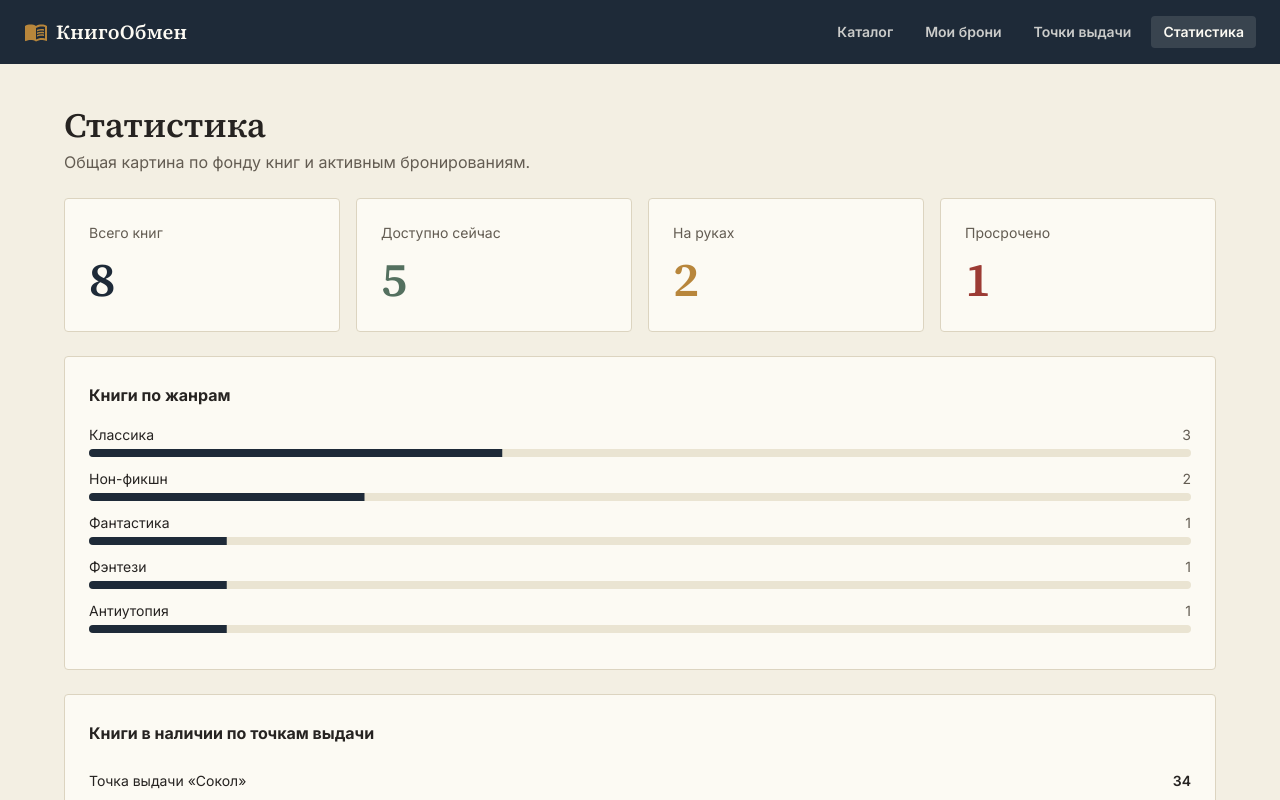
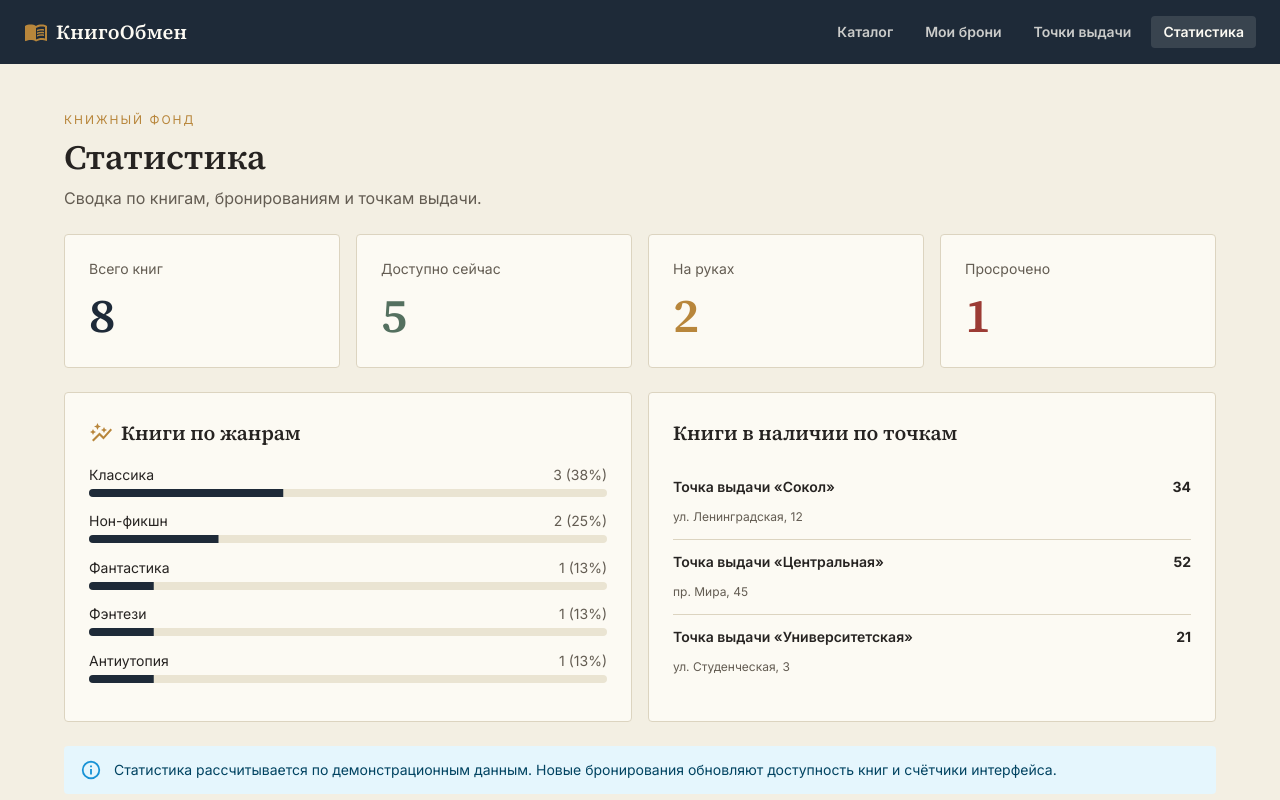
Before and after one commit to Prapor500/book-exchange, a React (Vite) app: page /stats in a window 1280 px wide. Shown: the top 800 px of the page. Built offline with nearby package versions, Linux system fonts and the light colour scheme.

Commit message:
feat(lab3): connect statistics to booking state

```diff
--- a/src/pages/StatsPage.tsx
+++ b/src/pages/StatsPage.tsx
@@ -1,85 +1,63 @@
-import { Box, Typography, Grid, Card, LinearProgress } from "@mui/material";
+import { Box, Typography, Grid, Card, LinearProgress, Alert } from "@mui/material";
+import AutoGraphIcon from "@mui/icons-material/AutoGraph";
 import StatCard from "../components/StatCard";
-import { books, bookings, locations } from "../data/mockData";
+import { books, locations } from "../data/mockData";
 import { palette } from "../theme";
+import { useBookingState } from "../features/booking/model/bookingStore";
 
 export default function StatsPage() {
+  const { bookings, reservedBookIds } = useBookingState();
   const total = books.length;
-  const available = books.filter((b) => b.status === "available").length;
-  const loaned = books.filter((b) => b.status === "loaned").length;
-  const overdue = bookings.filter((b) => b.status === "overdue").length;
-
-  const genreCounts = books.reduce<Record<string, number>>((acc, b) => {
-    acc[b.genre] = (acc[b.genre] ?? 0) + 1;
+  const available = books.filter((book) => book.status === "available" && !reservedBookIds.includes(book.id)).length;
+  const loaned = books.filter((book) => book.status === "loaned").length;
+  const overdue = bookings.filter((booking) => booking.status === "overdue").length;
+  const genreCounts = books.reduce<Record<string, number>>((acc, book) => {
+    acc[book.genre] = (acc[book.genre] ?? 0) + 1;
     return acc;
   }, {});
 
   return (
     <Box>
-      <Typography variant="h4" sx={{ mb: 0.5 }}>
-        Статистика
-      </Typography>
-      <Typography color="text.secondary" sx={{ mb: 3 }}>
-        Общая картина по фонду книг и активным бронированиям.
-      </Typography>
-
+      <Typography variant="overline" color="secondary.main" sx={{ letterSpacing: 2 }}>КНИЖНЫЙ ФОНД</Typography>
+      <Typography variant="h4" sx={{ mb: 1 }}>Статистика</Typography>
+      <Typography color="text.secondary" sx={{ mb: 3 }}>Сводка по книгам, бронированиям и точкам выдачи.</Typography>
       <Grid container spacing={2} sx={{ mb: 3 }}>
-        <Grid item xs={6} md={3}>
-          <StatCard label="Всего книг" value={total} />
+        <Grid item xs={6} md={3}><StatCard label="Всего книг" value={total} /></Grid>
+        <Grid item xs={6} md={3}><StatCard label="Доступно сейчас" value={available} accent={palette.sage} /></Grid>
+        <Grid item xs={6} md={3}><StatCard label="На руках" value={loaned} accent={palette.gold} /></Grid>
+        <Grid item xs={6} md={3}><StatCard label="Просрочено" value={overdue} accent={palette.brick} /></Grid>
       </Grid>
-        <Grid item xs={6} md={3}>
-          <StatCard label="Доступно сейчас" value={available} accent={palette.sage} />
-        </Grid>
-        <Grid item xs={6} md={3}>
-          <StatCard label="На руках" value={loaned} accent={palette.gold} />
-        </Grid>
-        <Grid item xs={6} md={3}>
-          <StatCard label="Просрочено" value={overdue} accent={palette.brick} />
-        </Grid>
-      </Grid>
-
-      <Card sx={{ p: 3, mb: 3 }}>
-        <Typography variant="subtitle1" sx={{ fontWeight: 700, mb: 2 }}>
-          Книги по жанрам
-        </Typography>
+      <Grid container spacing={2}>
+        <Grid item xs={12} md={6}>
+          <Card sx={{ p: { xs: 2, sm: 3 }, height: "100%" }}>
+            <Box sx={{ display: "flex", gap: 1, alignItems: "center", mb: 2 }}><AutoGraphIcon color="secondary" /><Typography variant="h6">Книги по жанрам</Typography></Box>
             {Object.entries(genreCounts).map(([genre, count]) => (
-          <Box key={genre} sx={{ mb: 1.5 }}>
+              <Box key={genre} sx={{ mb: 1.8 }}>
                 <Box sx={{ display: "flex", justifyContent: "space-between", mb: 0.5 }}>
                   <Typography variant="body2">{genre}</Typography>
-              <Typography variant="body2" color="text.secondary">
-                {count}
-              </Typography>
+                  <Typography variant="body2" color="text.secondary">{count} ({Math.round(count / total * 100)}%)</Typography>
                 </Box>
-            <LinearProgress
-              variant="determinate"
-              value={(count / total) * 100}
-              sx={{
-                height: 8,
-                borderRadius: 4,
-                bgcolor: "#EAE4D2",
-                "& .MuiLinearProgress-bar": { bgcolor: palette.ink },
-              }}
-            />
+                <LinearProgress variant="determinate" value={(count / total) * 100} sx={{ height: 8, borderRadius: 4, bgcolor: "#EAE4D2", "& .MuiLinearProgress-bar": { bgcolor: palette.ink } }} />
               </Box>
             ))}
           </Card>
-
-      <Card sx={{ p: 3 }}>
-        <Typography variant="subtitle1" sx={{ fontWeight: 700, mb: 2 }}>
-          Книги в наличии по точкам выдачи
-        </Typography>
-        {locations.map((loc) => (
-          <Box
-            key={loc.id}
-            sx={{ display: "flex", justifyContent: "space-between", py: 1 }}
-          >
-            <Typography variant="body2">{loc.name}</Typography>
-            <Typography variant="body2" sx={{ fontWeight: 600 }}>
-              {loc.booksAvailable}
-            </Typography>
+        </Grid>
+        <Grid item xs={12} md={6}>
+          <Card sx={{ p: { xs: 2, sm: 3 }, height: "100%" }}>
+            <Typography variant="h6" sx={{ mb: 2 }}>Книги в наличии по точкам</Typography>
+            {locations.map((location) => (
+              <Box key={location.id} sx={{ py: 1.5, borderBottom: "1px solid", borderColor: "divider", "&:last-child": { borderBottom: 0 } }}>
+                <Box sx={{ display: "flex", justifyContent: "space-between", gap: 2, mb: 0.75 }}>
+                  <Typography variant="body2" sx={{ fontWeight: 600 }}>{location.name}</Typography>
+                  <Typography variant="body2" sx={{ fontWeight: 700 }}>{location.booksAvailable}</Typography>
+                </Box>
+                <Typography variant="caption" color="text.secondary">{location.address}</Typography>
               </Box>
             ))}
           </Card>
+        </Grid>
+      </Grid>
+      <Alert severity="info" sx={{ mt: 3 }}>Статистика рассчитывается по демонстрационным данным. Новые бронирования обновляют доступность книг и счётчики интерфейса.</Alert>
     </Box>
   );
 }
```
Lines whose indentation alone changed are shown as unchanged.
